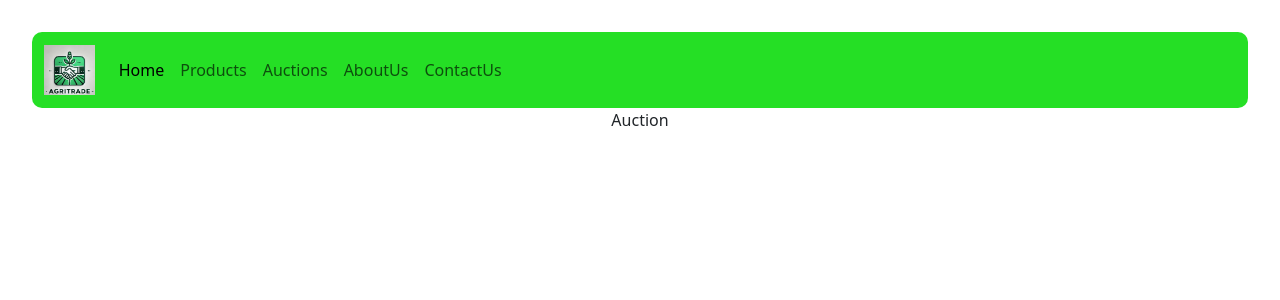
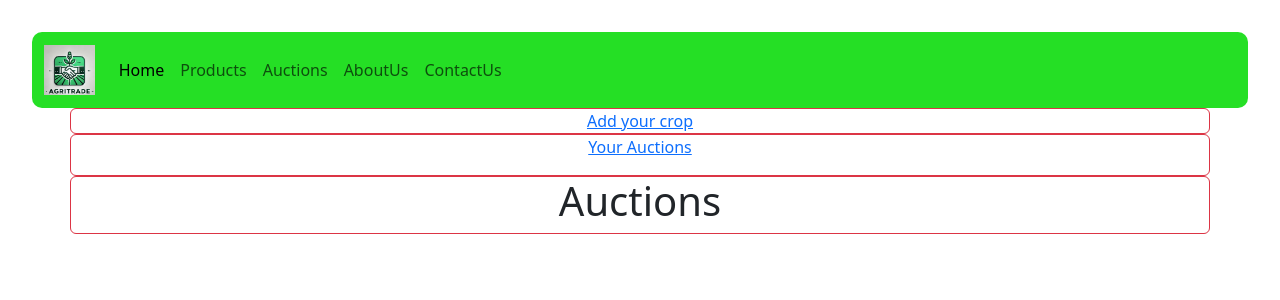
Before and after one commit to tharunnaidug/agritrade, a React (Vite) app: page /auction in a window 1280 px wide. Shown: the top 300 px of the page. Built offline with nearby package versions, Linux system fonts and the light colour scheme.

Commit message:
Auction files created

```diff
--- a/src/App.jsx
+++ b/src/App.jsx
@@ -8,6 +8,9 @@ import Contact from './componets/Contact.jsx'
 import Home from './componets/Home.jsx'
 import Register from './componets/Register.jsx'
 import Login from './componets/Login.jsx'
+import Otp from './componets/Otp.jsx'
+import Auctionlive from './componets/auction/Auctionlive.jsx'
+import Addcrop from './componets/auction/Addcrop.jsx'
 
 function App() {
 
@@ -16,11 +19,17 @@ function App() {
       <Routes>
       <Route path='/' element={<Home />} />
       <Route path='/products' element={<Products />} />
-      <Route path='/auction' element={<Auction />} />
       <Route path='/aboutus' element={<About />} />
       <Route path='/contactus' element={<Contact />} />
       <Route path='/register' element={<Register />} />
       <Route path='/login' element={<Login />} />
+
+      <Route path='/otp' element={<Otp />} />
+
+      <Route path='/auction' element={<Auction />} />
+      <Route path='/auctionlive' element={<Auctionlive />} />
+      <Route path='/addcrop' element={<Addcrop />} />
+
       </Routes>
     </Router>
   )
--- a/src/componets/Login.jsx
+++ b/src/componets/Login.jsx
@@ -28,7 +28,7 @@ const Login = () => {
     };
     return (
         <>
-        <div className="container mt-3 bg-success p-4 rounded">
+        <div className="container mt-3 bg-success p-4 rounded " style={{maxWidth:"500px"}}>
             <h2>Login</h2>
             <form className="mb-4" onSubmit={handleSubmit}>
                 <div className="mb-3">
@@ -55,7 +55,7 @@ const Login = () => {
                 </div>
                 <button type="submit" className="btn btn-primary">Login</button>
             </form>
-            <Link to="/register" className="text-decoration-none fs-5 text-dark fw-medium d-block mt-3">
+            <Link to="/register" className="text-decoration-none fs-10 text-dark fw-medium d-block mt-3">
                 Don't Have an Account? Register Now!
             </Link>
         </div>
--- /dev/null
+++ b/src/componets/Otp.jsx
@@ -0,0 +1,11 @@
+import React from 'react'
+
+const Otp = () => {
+  return (
+     <>
+     <h1>Your OTP has been sent verify now</h1>
+     </>
+  )
+}
+
+export default Otp
--- a/src/componets/Register.jsx
+++ b/src/componets/Register.jsx
@@ -62,7 +62,7 @@ const Register = () => {
   };
 
   return (
-    <div className="container mt-2 bg-success p-3 rounded">
+    <div className="container mt-2 bg-success p-3 rounded "style={{maxWidth:"500px"}}>
       <h2>Register</h2>
       <form onSubmit={handleSubmit}>
         <div className="mb-3">
@@ -88,7 +88,7 @@ const Register = () => {
           {errors.username && <div className="invalid-feedback">{errors.username}</div>}
         </div>
         <div className="mb-3">
-          <label htmlFor="exampleInputEmail1" className="form-label cursor-pointer">Email address</label>
+          <label htmlFor="exampleInputEmail1" className="form-label cursor-pointer">*Email address</label>
           <input
             type="email"
             className={`form-control ${errors.email ? 'is-invalid' : ''}`}
@@ -133,6 +133,7 @@ const Register = () => {
         </div>
         <button type="submit" className="btn btn-primary">Register</button>
       </form>
+        <div className='my-1'>*OTP will be sent to Email</div>
       <Link to={`/login`} className='text-decoration-none md:fs-5 text-reset fw-medium my-5'>Already Have an Account? Login Now!</Link>
     </div>
   );
--- /dev/null
+++ b/src/componets/auction/Addcrop.jsx
@@ -0,0 +1,11 @@
+import React from 'react'
+
+const Addcrop = () => {
+  return (
+   <>
+   <h1>Add Your Crop To Auction</h1>
+   </>
+  )
+}
+
+export default Addcrop
--- a/src/componets/auction/Auction.jsx
+++ b/src/componets/auction/Auction.jsx
@@ -1,8 +1,19 @@
 import React from 'react'
+import { Link, useNavigate } from 'react-router-dom';
 
 const Auction = () => {
   return (
-    <div>Auction</div>
+    <>
+      <div className="container border border-danger rounded">
+        <Link to='/addcrop'>Add your crop</Link>
+      </div>
+      <div className="container border border-danger rounded">
+       <Link to='/auctionlive'> <p>Your Auctions</p></Link>
+      </div>
+      <div className="container border border-danger rounded">
+        <h1>Auctions</h1>
+      </div>
+    </>
   )
 }
 
--- /dev/null
+++ b/src/componets/auction/Auctionlive.jsx
@@ -0,0 +1,11 @@
+import React from 'react'
+
+const Auctionlive = () => {
+  return (
+    <>
+    <h1>Live auction Here</h1>
+    </>
+  )
+}
+
+export default Auctionlive
```
